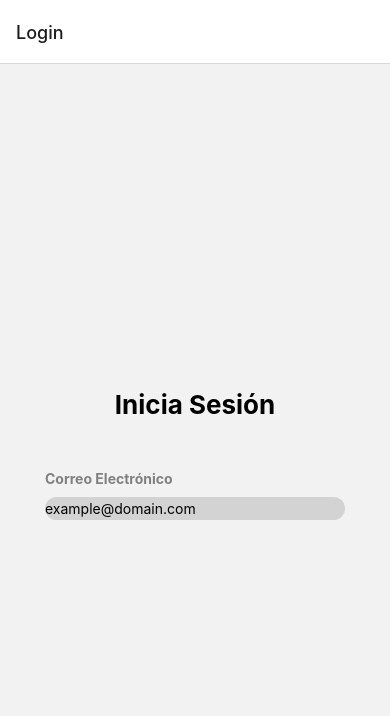
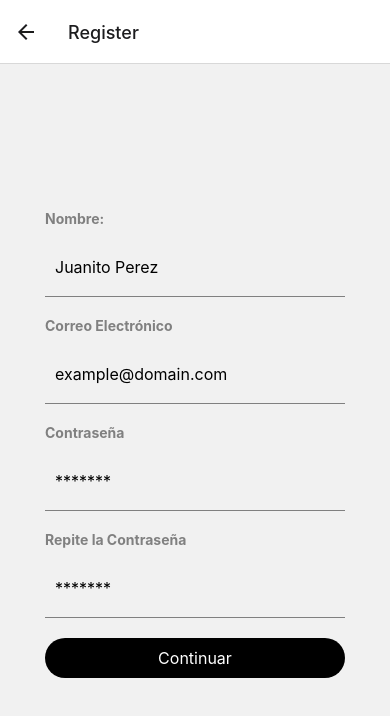
Before and after one commit to YonniPhantom/FireForest, a React Native app: screen /Register in a window 390 px wide. Shown: the top 716 px of the page. Built offline with nearby package versions, Linux system fonts and the light colour scheme.

Commit message:
register

```diff
--- a/src/navigation/RootStack.jsx
+++ b/src/navigation/RootStack.jsx
@@ -2,7 +2,7 @@ import { NavigationContainer } from '@react-navigation/native';
 import { createNativeStackNavigator } from '@react-navigation/native-stack';
 import { CredentialsContext } from "../Components/CredentialsContext";
 import Login from "../screens/Auth/Login";
-
+import Register from '../screens/Auth/register';
 const Stack = createNativeStackNavigator();
 
 export default function RootStack() {
@@ -14,7 +14,10 @@ export default function RootStack() {
                         {storedCredentials ? (
                             <></>
                         ) : (
-                            <Stack.Screen name="Login" component={Login} />
+                            <>
+                                <Stack.Screen name="Login" component={Login} />
+                                <Stack.Screen name="Register" component={Register} />
+                            </>
                         )}
                     </Stack.Navigator>
                 </NavigationContainer>
--- a/src/screens/Auth/Login.jsx
+++ b/src/screens/Auth/Login.jsx
@@ -1,26 +1,28 @@
-import { StyleSheet, Text, View, TextInput } from 'react-native'
-import React, { useState } from 'react'
+import { StyleSheet, Text, View, TextInput, Button } from 'react-native';
+import React, { useState } from 'react';
+import { useNavigation } from '@react-navigation/native';
 
 const Login = () => {
     const [email, setEmail] = useState("");
     const [password, setPassword] = useState("");
-
+    const navigation = useNavigation();
 
     return (
         <View style={styles.container}>
             <Text style={styles.title}>Inicia Sesión</Text>
+            <View style={styles.section}>
+                <Text style={styles.subtitle}>Correo Electrónico</Text>
+                <TextInput style={styles.input} placeholder="example@domain.com" value={email} onChangeText={setEmail} />
+                <Text style={styles.subtitle}>Contraseña</Text>
+                <TextInput style={styles.input} placeholder="*******" secureTextEntry={true} value={password} onChangeText={setPassword} />
+                <Button title="Iniciar sesión" onPress={() => navigation.navigate('Home')} />
+            </View>
+            <Button title="Registrarse" onPress={() => navigation.navigate('Register')} />
+        </View>
+    );
+};
 
-            <View>
-                <View style={styles.section}>
-                    <Text style={styles.subtitle}>Correo Electrónico</Text>
-                    <TextInput style={styles.input} placeholder="example@domain.com" value={email} onChangeText={setEmail} />
-                </View>
-            </View>
-        </View>
-    )
-}
-
-export default Login
+export default Login;
 
 const styles = StyleSheet.create({
     container: {
@@ -31,20 +33,22 @@ const styles = StyleSheet.create({
     title: {
         fontSize: 26,
         fontWeight: 'bold',
-        marginBottom: 50
+        marginBottom: 20,
     },
     section: {
         width: 300,
-        height: 50
+        marginBottom: 20,
     },
     subtitle: {
         color: 'gray',
         fontWeight: 'bold',
-        marginBottom: 10
+        marginBottom: 10,
     },
     input: {
         backgroundColor: 'lightgray',
         borderRadius: 15,
-        height: 40
-    }
-})
+        height: 40,
+        marginBottom: 20,
+        paddingHorizontal: 10,
+    },
+});
--- /dev/null
+++ b/src/screens/Auth/register.jsx
@@ -0,0 +1,71 @@
+import { StyleSheet, Text, View, TextInput, TouchableOpacity } from 'react-native';
+import React, { useState } from 'react';
+
+const Register = () => {
+    const [email, setEmail] = useState("");
+    const [password, setPassword] = useState("");
+
+    return (
+        <View style={styles.container}>
+
+            <View style={styles.section}>
+                <Text style={styles.subtitle}>Nombre:</Text>
+                <TextInput style={styles.input} placeholder="Juanito Perez"  />
+                <Text style={styles.subtitle}>Correo Electrónico</Text>
+                <TextInput style={styles.input} placeholder="example@domain.com"  />
+                <Text style={styles.subtitle}>Contraseña</Text>
+                <TextInput style={styles.input} placeholder="*******" secureTextEntry={true} />
+                <Text style={styles.subtitle}>Repite la Contraseña</Text>
+                <TextInput style={styles.input} placeholder="*******" secureTextEntry={true} />
+                <TouchableOpacity style={styles.button} onPress={() => console.log('Presionado')}>
+                    <Text style={styles.text}>Continuar</Text>
+                </TouchableOpacity>
+            </View>
+        </View>
+    );
+};
+
+export default Register;
+
+const styles = StyleSheet.create({
+    container: {
+        flex: 1,
+        justifyContent: 'center',
+        alignItems: 'center',
+        backgroundColor:'#f1f1f1',
+    },
+    title: {
+        fontSize: 26,
+        fontWeight: 'bold',
+        marginBottom: 20,
+    },
+    section: {
+        width: 300,
+        marginBottom: 20,
+    },
+    subtitle: {
+        color: 'gray',
+        fontWeight: 'bold',
+        marginBottom: 10,
+    },
+    input: {
+        width: '100%',
+        height: 60,
+        borderColor: 'gray',
+        borderBottomWidth: 1,
+        marginBottom: 20,
+        fontSize: 16,
+        padding: 10,
+      },
+    button: {
+        backgroundColor: '#000000',
+        paddingHorizontal: 20,
+        paddingVertical: 10,
+        borderRadius: 20,
+    },
+    text: {
+        color: '#FFFFFF',
+        fontSize: 16,
+        textAlign: 'center',
+    },
+});
```
